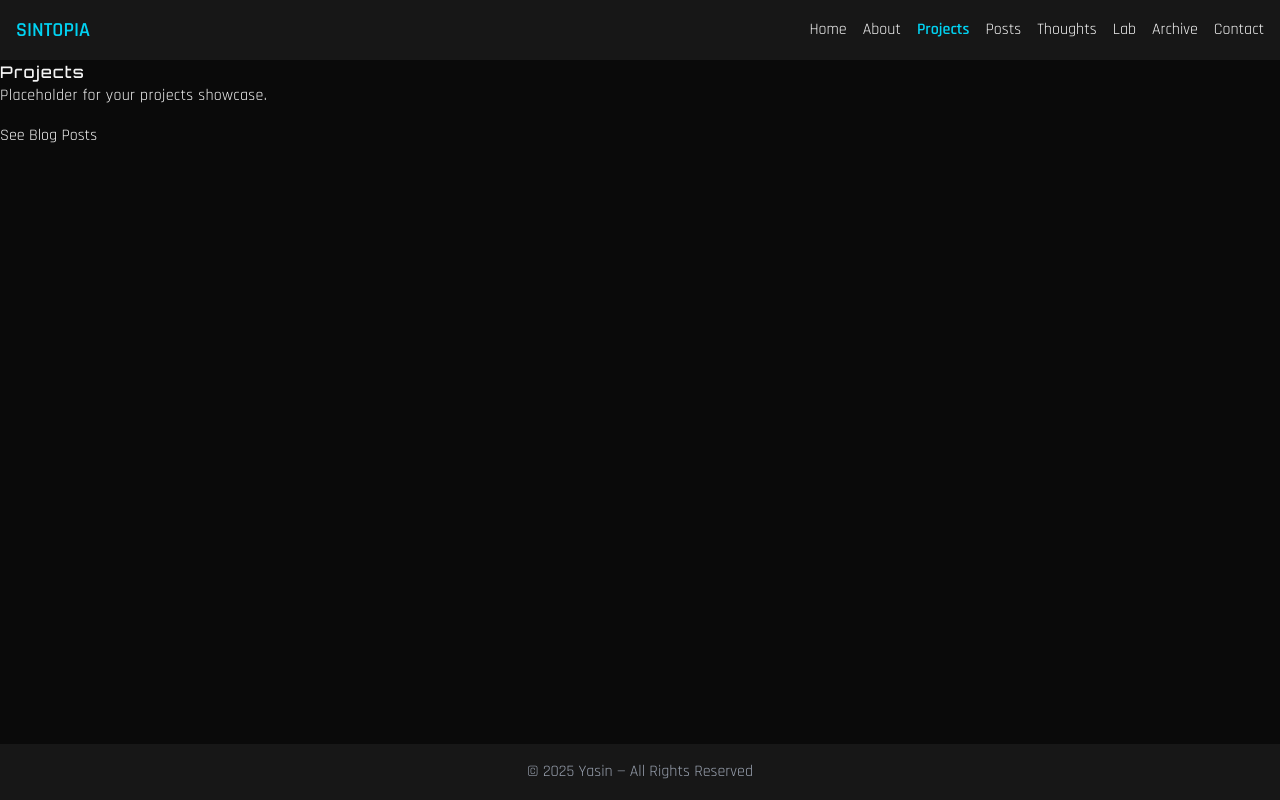
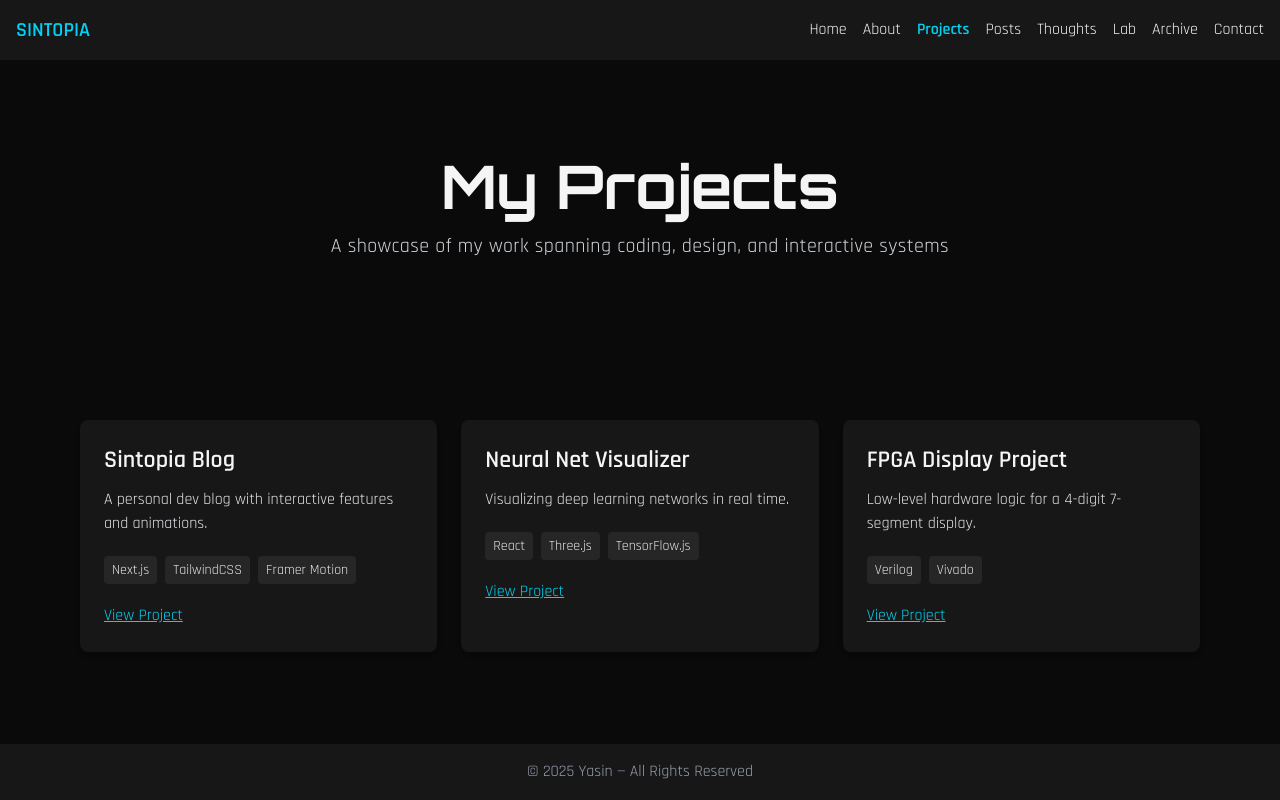
Before and after one commit to CasuallyDreamin/odin-blog-user, a Next.js app: page /projects in a window 1280 px wide. Built offline with nearby package versions, Linux system fonts and the light colour scheme.

Commit message:
feat: projects page

```diff
--- /dev/null
+++ b/src/app/components/projects/HeroSection.jsx
@@ -0,0 +1,13 @@
+'use client';
+import './HeroSection.tailwind.css';
+
+export default function HeroSection() {
+  return (
+    <section className="hero-section">
+      <h1 className="hero-title">My Projects</h1>
+      <p className="hero-subtitle">
+        A showcase of my work spanning coding, design, and interactive systems
+      </p>
+    </section>
+  );
+}
--- /dev/null
+++ b/src/app/components/projects/HeroSection.tailwind.css
@@ -0,0 +1,19 @@
+@import "tailwindcss";
+
+@layer components {
+  .hero-section {
+    @apply text-center py-24 px-4 rounded-lg relative overflow-hidden;
+    background: linear-gradient(to bottom, var(--color-bg), var(--color-surface));
+  }
+
+  .hero-title {
+    @apply text-6xl font-bold mb-4;
+    color: var(--color-primary);
+    font-family: var(--font-titles);
+  }
+
+  .hero-subtitle {
+    @apply text-xl text-gray-300;
+    font-family: var(--font-body);
+  }
+}
--- /dev/null
+++ b/src/app/components/projects/ProjectCard.jsx
@@ -0,0 +1,31 @@
+'use client';
+import './ProjectCard.tailwind.css';
+import { motion } from 'framer-motion';
+
+export default function ProjectCard({ title, description, techStack, link, image }) {
+  return (
+    <motion.div
+      className="project-card"
+      initial={{ opacity: 0, y: 10 }}
+      whileInView={{ opacity: 1, y: 0 }}
+      viewport={{ once: true }}
+      transition={{ duration: 0.4 }}
+    >
+      {image && <img src={image} alt={title} className="project-image" />}
+      <h3 className="project-title">{title}</h3>
+      <p className="project-description">{description}</p>
+      {techStack && (
+        <div className="tech-stack">
+          {techStack.map((tech, idx) => (
+            <span key={idx} className="tech-item">{tech}</span>
+          ))}
+        </div>
+      )}
+      {link && (
+        <a href={link} target="_blank" rel="noopener noreferrer" className="project-link">
+          View Project
+        </a>
+      )}
+    </motion.div>
+  );
+}
--- /dev/null
+++ b/src/app/components/projects/ProjectCard.tailwind.css
@@ -0,0 +1,33 @@
+@import "tailwindcss";
+
+@layer components {
+  .project-card {
+    @apply bg-neutral-900 p-6 rounded-lg shadow-md hover:shadow-lg transition flex flex-col gap-3;
+    border-left: 4px solid var(--color-primary);
+  }
+
+  .project-image {
+    @apply w-full h-48 object-cover rounded-md mb-4;
+  }
+
+  .project-title {
+    @apply text-2xl font-bold;
+    color: var(--color-primary);
+  }
+
+  .project-description {
+    @apply text-gray-200;
+  }
+
+  .tech-stack {
+    @apply flex flex-wrap gap-2 mt-2;
+  }
+
+  .tech-item {
+    @apply bg-neutral-800 text-gray-200 px-2 py-1 rounded text-sm;
+  }
+
+  .project-link {
+    @apply mt-2 text-cyan-400 hover:text-cyan-500 underline;
+  }
+}
--- /dev/null
+++ b/src/app/components/projects/ProjectsGrid.jsx
@@ -0,0 +1,15 @@
+'use client';
+import './ProjectsGrid.tailwind.css';
+import ProjectCard from './ProjectCard';
+
+export default function ProjectsGrid({ projects }) {
+  return (
+    <section className="projects-grid-section">
+      <div className="projects-grid">
+        {projects.map((proj, idx) => (
+          <ProjectCard key={idx} {...proj} />
+        ))}
+      </div>
+    </section>
+  );
+}
--- /dev/null
+++ b/src/app/components/projects/ProjectsGrid.tailwind.css
@@ -0,0 +1,11 @@
+@import "tailwindcss";
+
+@layer components {
+  .projects-grid-section {
+    @apply max-w-6xl mx-auto px-4 py-16;
+  }
+
+  .projects-grid {
+    @apply grid grid-cols-1 sm:grid-cols-2 md:grid-cols-3 gap-6;
+  }
+}
--- a/src/app/projects/page.jsx
+++ b/src/app/projects/page.jsx
@@ -1,13 +1,36 @@
 'use client';
 
-import SectionHeader from '../components/SectionHeader';
+import RouteTransition from '../components/RouteTransition';
+import HeroSection from '../components/projects/HeroSection';
+import ProjectsGrid from '../components/projects/ProjectsGrid';
 
 export default function ProjectsPage() {
+  const projects = [
+    {
+      title: 'Sintopia Blog',
+      description: 'A personal dev blog with interactive features and animations.',
+      techStack: ['Next.js', 'TailwindCSS', 'Framer Motion'],
+      link: '#',
+    },
+    {
+      title: 'Neural Net Visualizer',
+      description: 'Visualizing deep learning networks in real time.',
+      techStack: ['React', 'Three.js', 'TensorFlow.js'],
+      link: '#',
+    },
+    {
+      title: 'FPGA Display Project',
+      description: 'Low-level hardware logic for a 4-digit 7-segment display.',
+      techStack: ['Verilog', 'Vivado'],
+      link: '#',
+    },
+    // add more projects here
+  ];
+
   return (
-    <div className="homepage-container">
-      <SectionHeader title="Projects" />
-      <p className="post-preview">Placeholder for your projects showcase.</p>
-      <a href="/posts" className="submit-button mt-4 inline-block">See Blog Posts</a>
-    </div>
+    <RouteTransition>
+      <HeroSection />
+      <ProjectsGrid projects={projects} />
+    </RouteTransition>
   );
 }
```
